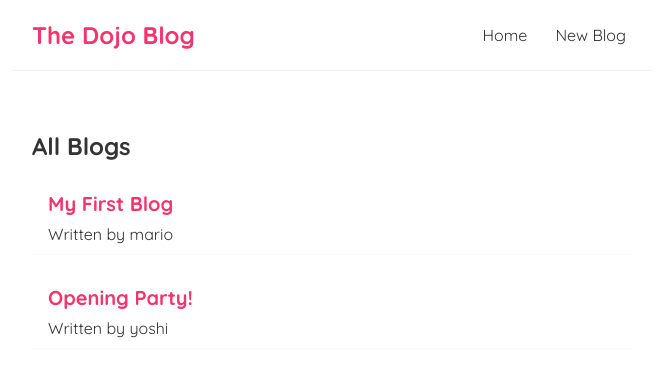
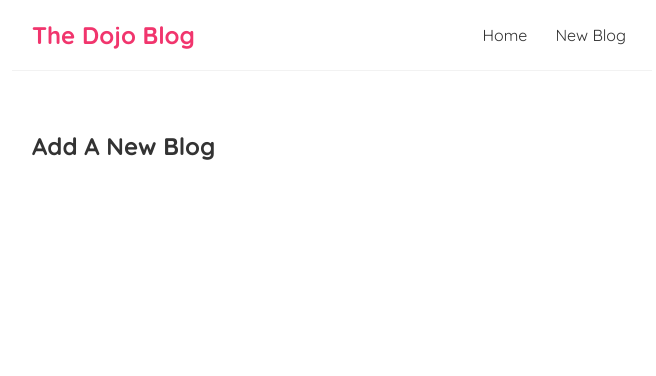
Before and after one commit to krisnemeth/Dojo-blog, a React (Create React App) app: page /create in a window 1280 px wide. Shown: the top 376 px of the page, without its empty margins (308-964 px from the left). Built offline with nearby package versions, Linux system fonts and the light colour scheme; data requests are answered from the project's data file.

Commit message:
router and links added as well as cleanup

```diff
--- a/package.json
+++ b/package.json
@@ -8,6 +8,7 @@
     "@testing-library/user-event": "^12.7.3",
     "react": "^17.0.1",
     "react-dom": "^17.0.1",
+    "react-router-dom": "^5.2.0",
     "react-scripts": "4.0.3",
     "web-vitals": "^1.1.0"
   },
--- a/src/App.js
+++ b/src/App.js
@@ -1,15 +1,26 @@
 
 import Navbar from './Navbar';
 import Home from './Home';
+import { BrowserRouter as Router, Route, Switch } from 'react-router-dom';
+import Create from './Create';
 
 function App() {
   return (
-    <div className="App">
-      <Navbar />
-      <div className="content">
-        <Home />
+    <Router>
+      <div className="App">
+        <Navbar />
+        <div className="content">
+          <Switch>
+            <Route exact path="/">
+              <Home />
+            </Route>
+            <Route path="/create">
+              <Create />
+            </Route>
+          </Switch>
+        </div>
       </div>
-    </div>
+    </Router>
   );
 }
 
--- /dev/null
+++ b/src/Create.js
@@ -0,0 +1,9 @@
+const Create = () => {
+    return (
+        <div className="create">
+            <h2>Add A New Blog</h2>
+        </div>
+    );
+}
+
+export default Create;
--- a/src/Home.js
+++ b/src/Home.js
@@ -1,5 +1,4 @@
 
-import { useState, useEffect } from 'react';
 import BlogList from './BlogList';
 import useFetch from './useFetch';
 
--- a/src/Navbar.js
+++ b/src/Navbar.js
@@ -1,14 +1,16 @@
+import { Link } from 'react-router-dom';
+
 
 const Navbar = () => {
     return (
         <nav className="navbar">
             <h1>The Dojo Blog</h1>
             <div className="links">
-            <a href="/">Home</a>
-            <a href="/create">New Blog</a>
+            <Link to="/">Home</Link>
+            <Link to="/create">New Blog</Link>
             </div>
         </nav>
-     );
+    );
 }
 
 export default Navbar;
--- a/src/useFetch.js
+++ b/src/useFetch.js
@@ -6,8 +6,10 @@ const useFetch = (url) => {
     const [error, setError] = useState(null);
 
     useEffect(() => {
+        const abortCont = new AbortController();
+
         setTimeout(() => {
-            fetch(url)
+            fetch(url, { signal: abortCont.signal })
                 .then(res => {
                     console.log(res);
                     if(!res.ok) {
@@ -21,12 +23,20 @@ const useFetch = (url) => {
                     setError(null);
                 })
                 .catch(err => {
-                    setIsPending(false);
-                    setError(err.message);
+                    if (err.name === 'AbortError') {
+                        console.log('fetch aborted');
+                    } else {
+                        setIsPending(false);
+                        setError(err.message);
+                    }
                 })
         }, 1000);
+
+        return () => abortCont.abort();
+
     }, [url]);
 
+    //using an object to return, rather than an array, because the order of these priperties doesn't matter when we're destructuring them
     return { data, isPending, error }
 }
 
```
Also changed, not shown: 1 other file (tests, documents, lock files or other folders).
